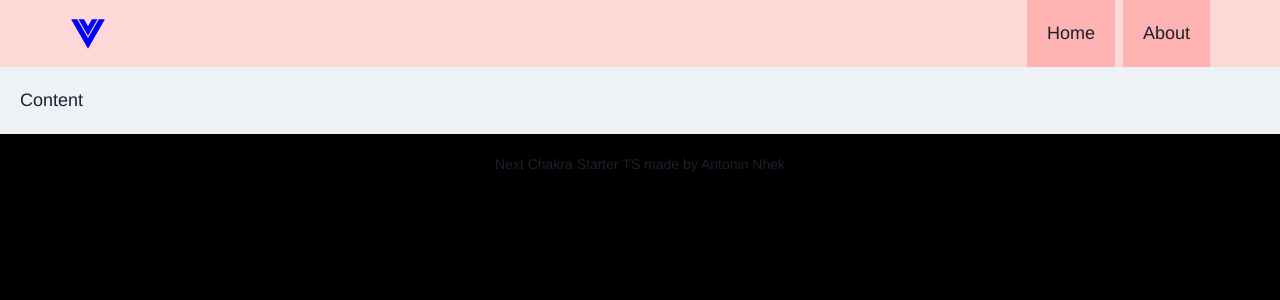
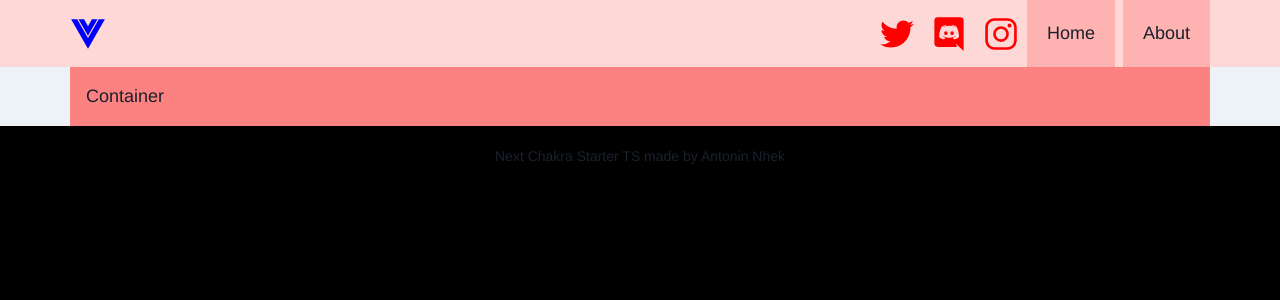
Before and after one commit to 0xShynn/next-chakra-typescript-starter, a Next.js app: page / in a window 1280 px wide. Shown: the top 300 px of the page. Built offline with nearby package versions, Linux system fonts and the light colour scheme.

Commit message:
added: social icons stack componetn, social links in constants file

```diff
--- a/src/components/shared/Header.tsx
+++ b/src/components/shared/Header.tsx
@@ -17,6 +17,7 @@ import { IoCloseSharp, IoLogoVue, IoMenuSharp } from "react-icons/io5";
 import { globals } from "../../constants";
 
 import ContainerMaxWidth from "./ContainerMaxWidth";
+import SocialIconsStack from "./SocialIconsStack";
 
 const Header: ComponentType = () => {
   // const bg = useColorModeValue("gray.200", "black");
@@ -59,6 +60,7 @@ const Header: ComponentType = () => {
 
           {/* Menu (desktop) */}
           <HStack display={{ base: "none", md: "flex" }}>
+            <SocialIconsStack />
             {displayNavLinks()}
           </HStack>
 
@@ -99,6 +101,7 @@ const Header: ComponentType = () => {
               >
                 {/* Navigation links from the globals constant file */}
                 {displayNavLinks()}
+                <SocialIconsStack />
               </VStack>
             </Box>
           </Fade>
--- /dev/null
+++ b/src/components/shared/SocialIconsStack.tsx
@@ -0,0 +1,28 @@
+import { HStack, Icon, Link } from "@chakra-ui/react";
+
+import { globals } from "src/constants";
+
+interface ISocialIcon {
+  href: string;
+  icon: any;
+}
+
+const SocialIcon = ({ href, icon }: ISocialIcon) => {
+  return (
+    <Link href={href} target="_blank" display={"inline-flex"}>
+      <Icon as={icon} boxSize="36px" color="red" _hover={{ color: "blue" }} />
+    </Link>
+  );
+};
+
+const SocialIconsStack = () => {
+  return (
+    <HStack spacing="4">
+      {globals.socialLinks.map((link, index) => (
+        <SocialIcon key={index} {...link} />
+      ))}
+    </HStack>
+  );
+};
+
+export default SocialIconsStack;
--- a/src/constants.ts
+++ b/src/constants.ts
@@ -1,5 +1,8 @@
+import { IoLogoDiscord, IoLogoInstagram, IoLogoTwitter } from "react-icons/io5";
+
 export const globals = {
   maxWidth: "1140px",
+  // Add navigation links here
   navLinks: [
     {
       href: "/",
@@ -10,4 +13,19 @@ export const globals = {
       label: "About",
     },
   ],
+  // Add social links here
+  socialLinks: [
+    {
+      href: "https://twitter.com",
+      icon: IoLogoTwitter,
+    },
+    {
+      href: "https://discord.gg",
+      icon: IoLogoDiscord,
+    },
+    {
+      href: "https://instagram.com",
+      icon: IoLogoInstagram,
+    },
+  ],
 };
--- a/src/pages/index.tsx
+++ b/src/pages/index.tsx
@@ -2,6 +2,7 @@ import { Box, Text, useColorModeValue } from "@chakra-ui/react";
 import type { NextPage } from "next";
 import { NextSeo } from "next-seo";
 
+import ContainerMaxWidth from "@/components/shared/ContainerMaxWidth";
 import Footer from "@/components/shared/Footer";
 import Header from "@/components/shared/Header";
 
@@ -15,9 +16,11 @@ const Home: NextPage = () => {
       <Box role="main" bg={color}>
         <Header />
 
-        <Box p="5">
-          <Text>Content</Text>
-        </Box>
+        <ContainerMaxWidth>
+          <Box p={4} bg="red.300">
+            <Text>Container</Text>
+          </Box>
+        </ContainerMaxWidth>
       </Box>
 
       <Footer />
```
